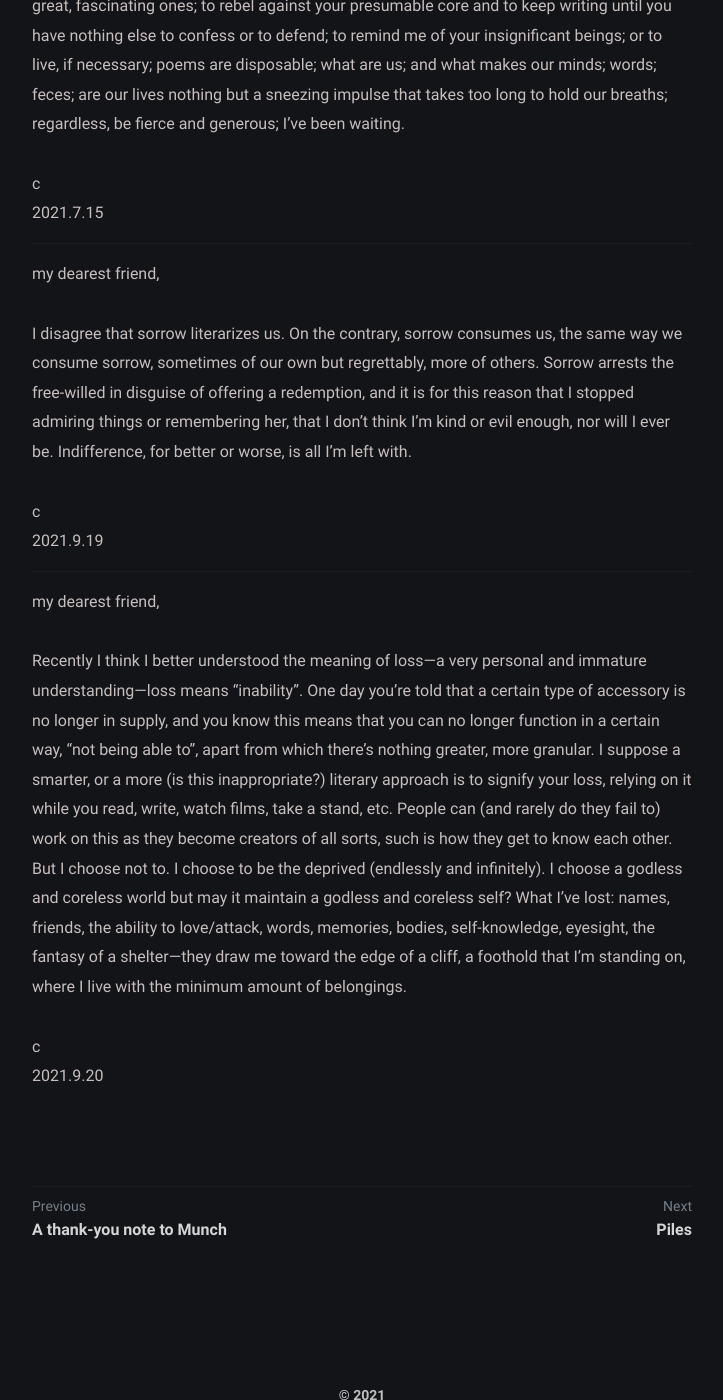
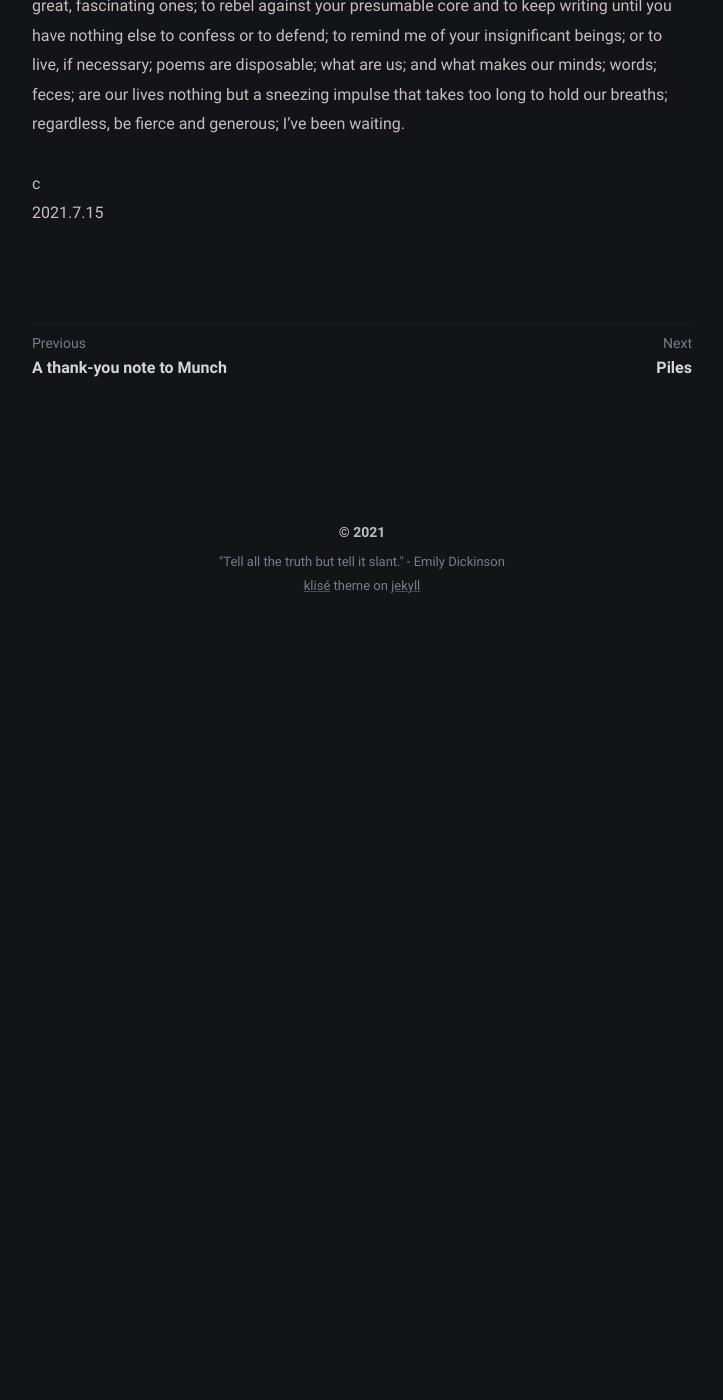
Before and after one commit to yijingch/afistforair.github.io, a Jekyll site: the page built from _posts/letters/2020-07-15-letters.md, in a window 1280 px wide and 1400 px high, scrolled down 789 px. Shown: the whole window, without its empty margins (278-1001 px from the left). Built offline with Jekyll 4.4.1, drawn with Linux system fonts in a browser that asks for light colours; after the commit the page ends 1419 px from its top, so only the background shows below that.

Commit message:
edit post

```diff
--- a/_posts/letters/2020-07-15-letters.md
+++ b/_posts/letters/2020-07-15-letters.md
@@ -19,23 +19,3 @@ see, it's effortless for us to mimic an established language and to reproduce ex
 
 c
 2021.7.15
-
-
-----
-
-my dearest friend,
-
-I disagree that sorrow literarizes us. On the contrary, sorrow consumes us, the same way we consume sorrow, sometimes of our own but regrettably, more of others. Sorrow arrests the free-willed in disguise of offering a redemption, and it is for this reason that I stopped admiring things or remembering her, that I don’t think I’m kind or evil enough, nor will I ever be. Indifference, for better or worse, is all I’m left with.
-
-c
-2021.9.19
-
-
-----
-
-my dearest friend,
-
-Recently I think I better understood the meaning of loss—a very personal and immature understanding—loss means “inability”. One day you’re told that a certain type of accessory is no longer in supply, and you know this means that you can no longer function in a certain way, "not being able to", apart from which there’s nothing greater, more granular. I suppose a smarter, or a more (is this inappropriate?) literary approach is to signify your loss, relying on it while you read, write, watch films, take a stand, etc. People can (and rarely do they fail to) work on this as they become creators of all sorts, such is how they get to know each other. But I choose not to. I choose to be the deprived (endlessly and infinitely). I choose a godless and coreless world but may it maintain a godless and coreless self? What I’ve lost: names, friends, the ability to love/attack, words, memories, bodies, self-knowledge, eyesight, the fantasy of a shelter—they draw me toward the edge of a cliff, a foothold that I'm standing on, where I live with the minimum amount of belongings.
-
-c
-2021.9.20
```
